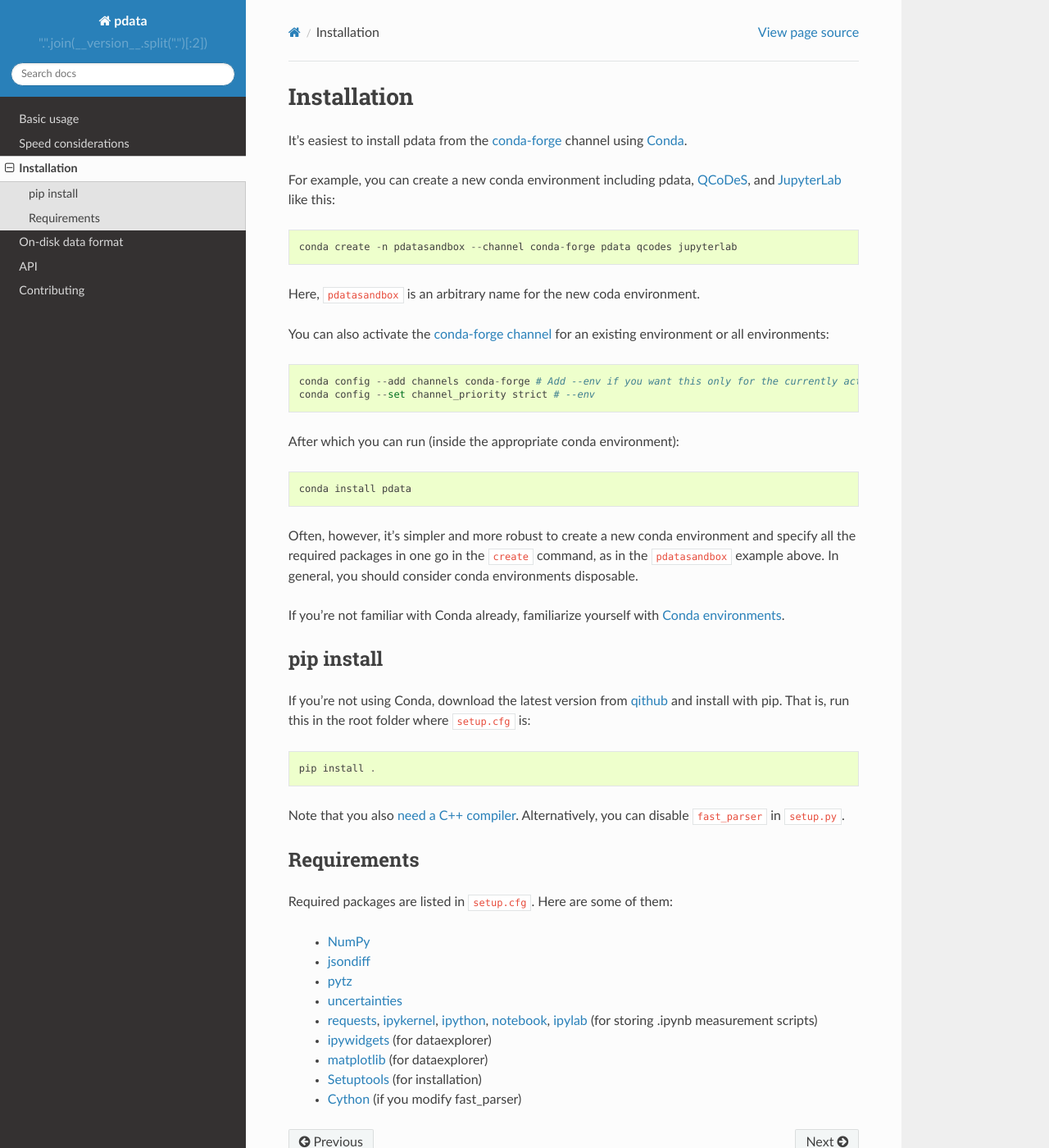
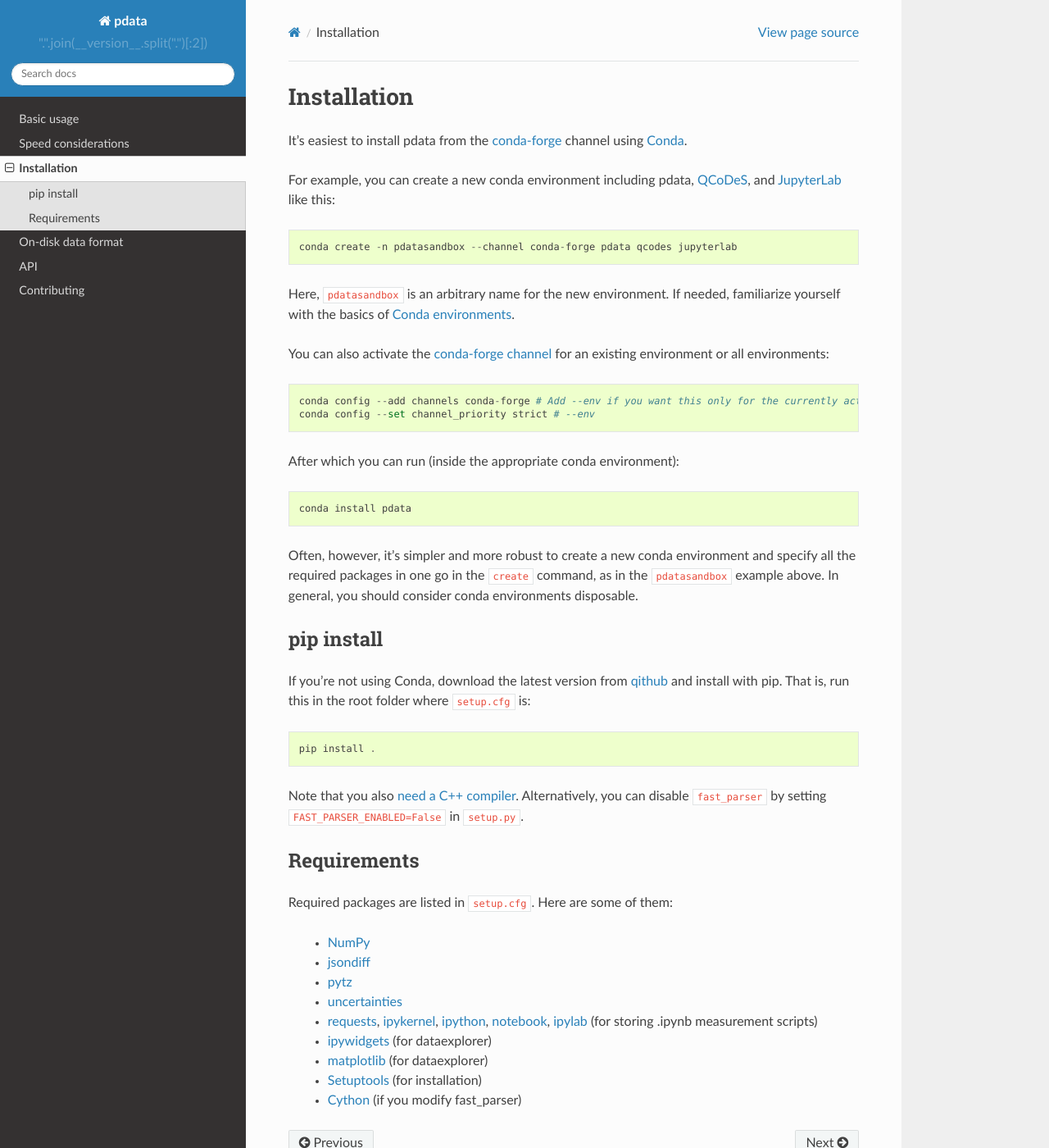
Before and after one commit to govenius/pdata, a Sphinx documentation site: the page built from docs/install.rst, in a window 1280 px wide and 1400 px high. Shown: the whole window at 82% size. Built offline with Sphinx 7.4.7 and the Read the Docs theme 2.0.0, drawn with Linux system fonts in a browser that asks for light colours; the version number could not be read and is left out.

Commit message:
Minor rephrasing of install instructions

```diff
--- a/docs/install.rst
+++ b/docs/install.rst
@@ -11,8 +11,10 @@ For example, you can create a new conda environment including pdata,
 
   conda create -n pdatasandbox --channel conda-forge pdata qcodes jupyterlab
 
-Here, :code:`pdatasandbox` is an arbitrary name for the new coda
-environment.
+Here, :code:`pdatasandbox` is an arbitrary name for the new
+environment. If needed, familiarize yourself with the basics of `Conda
+environments
+<https://docs.conda.io/projects/conda/en/latest/user-guide/tasks/manage-environments.html>`_.
 
 You can also activate the `conda-forge channel
 <https://conda-forge.org/docs/user/introduction.html>`_ for an
@@ -30,10 +32,6 @@ environment and specify all the required packages in one go in the
 :code:`create` command, as in the :code:`pdatasandbox` example
 above. In general, you should consider conda environments disposable.
 
-If you're not familiar with Conda already,
-familiarize yourself with `Conda environments
-<https://docs.conda.io/projects/conda/en/latest/user-guide/tasks/manage-environments.html>`_.
-
 pip install
 -----------
 
@@ -45,8 +43,8 @@ run this in the root folder where :file:`setup.cfg` is::
 
 Note that you also `need a C++ compiler
 <https://cython.readthedocs.io/en/latest/src/quickstart/install.html>`_.
-Alternatively, you can disable :code:`fast_parser` in
-:code:`setup.py`.
+Alternatively, you can disable :code:`fast_parser` by setting
+:code:`FAST_PARSER_ENABLED=False` in :code:`setup.py`.
 
 Requirements
 ------------
```
